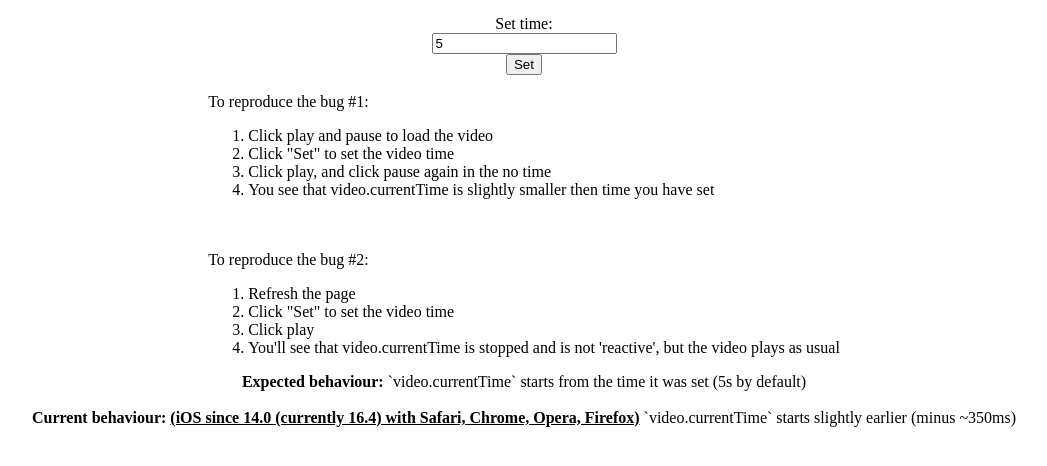
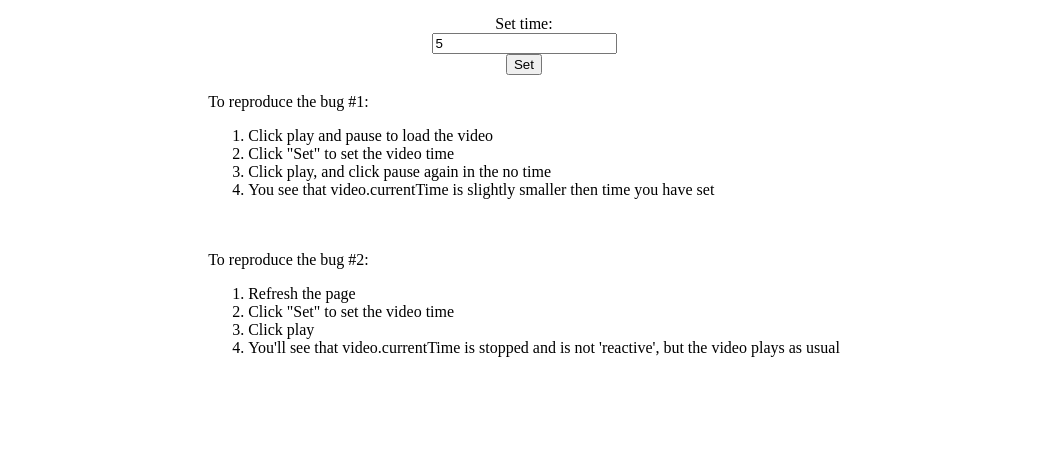
Before and after one commit to bargel/bargel.github.io, a plain HTML site: page index.html in a window 1280 px wide. Shown: the part 262-728 px from the top of the page, without its empty margins (116-1163 px from the left). Drawn offline with Linux system fonts and the light colour scheme.

Commit message:
remove extra lines

```diff
--- a/index.html
+++ b/index.html
@@ -54,14 +54,5 @@
         <li>You'll see that video.currentTime is stopped and is not 'reactive', but the video plays as usual</li>
     </ol>
 </div>
-
-<div>
-    <b>Expected behaviour:</b> `video.currentTime` starts from the time it was set (5s by default)
-</div>
-
-<br>
-<div>
-    <b>Current behaviour: <u>(iOS since 14.0 (currently 16.4) with Safari, Chrome, Opera, Firefox)</u></b> `video.currentTime` starts slightly earlier (minus ~350ms)
-</div>
 </body>
 </html>
```
